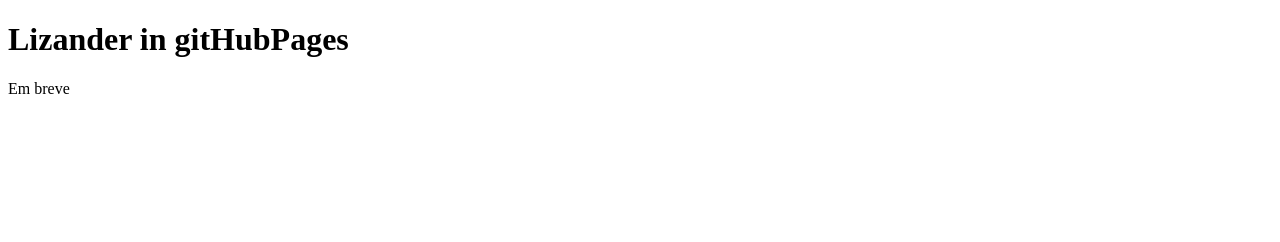
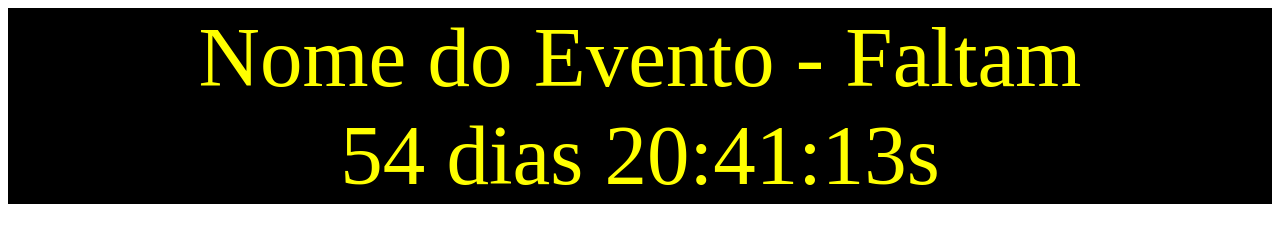
Before and after one commit to mlizander/mlizander.github.io, a plain HTML site: page index.html in a window 1280 px wide. Drawn offline with Linux system fonts and the light colour scheme.

Commit message:
Update index.html

```diff
--- a/index.html
+++ b/index.html
@@ -1,7 +1,31 @@
 <!DOCTYPE html>
 <html>
 <body>
-<h1>Lizander in gitHubPages</h1>
-<p>Em breve</p>
+<div style="background-color: #000000;color:#FFFF00; font-size: 85px; font-weight: normal">
+	<center>
+		Nome do Evento -  Faltam
+		<div id="dday"></div>
+	</center>
+</div>
+<script>
+	var countDownDate = new Date("April 25, 2022 12:00:00").getTime();
+	var x = setInterval(function() {
+  		var now = new Date().getTime();
+  		var distance = countDownDate - now;
+
+  		var days = Math.floor(distance / (1000 * 60 * 60 * 24));
+  		var hours = Math.floor((distance % (1000 * 60 * 60 * 24)) / (1000 * 60 * 60));
+  		var minutes = Math.floor((distance % (1000 * 60 * 60)) / (1000 * 60));
+  		var seconds = Math.floor((distance % (1000 * 60)) / 1000);
+
+  		document.getElementById("dday").innerHTML = days + " dias " + hours + ":"
+  		+ minutes + ":" + seconds + "s";
+
+  		if (distance < 0) {
+    		clearInterval(x);
+    		document.getElementById("dday").innerHTML = "EVENTO JÁ ACONTECEU!";
+  		}
+	}, 1000);
+</script>
 </body>
 </html>
```
